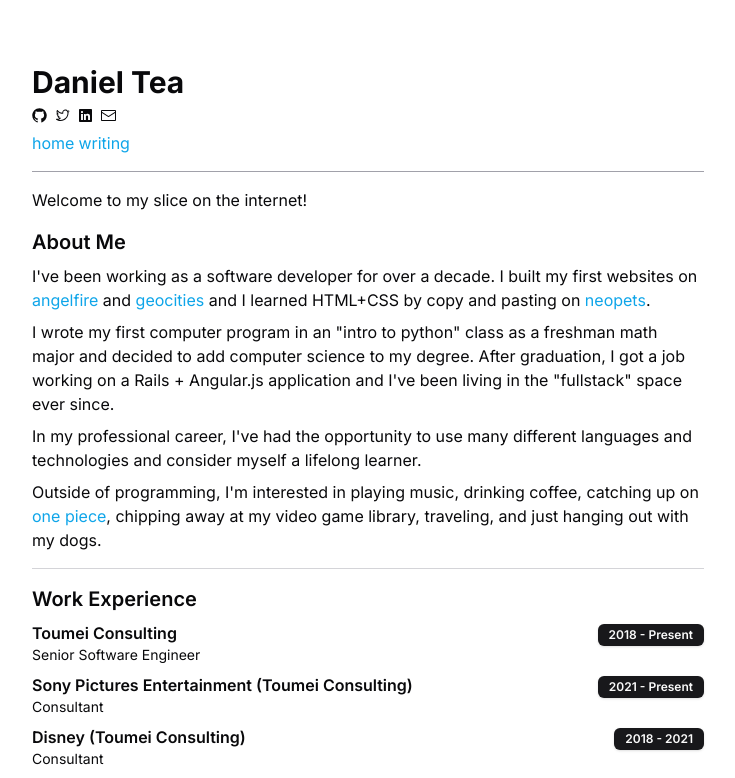
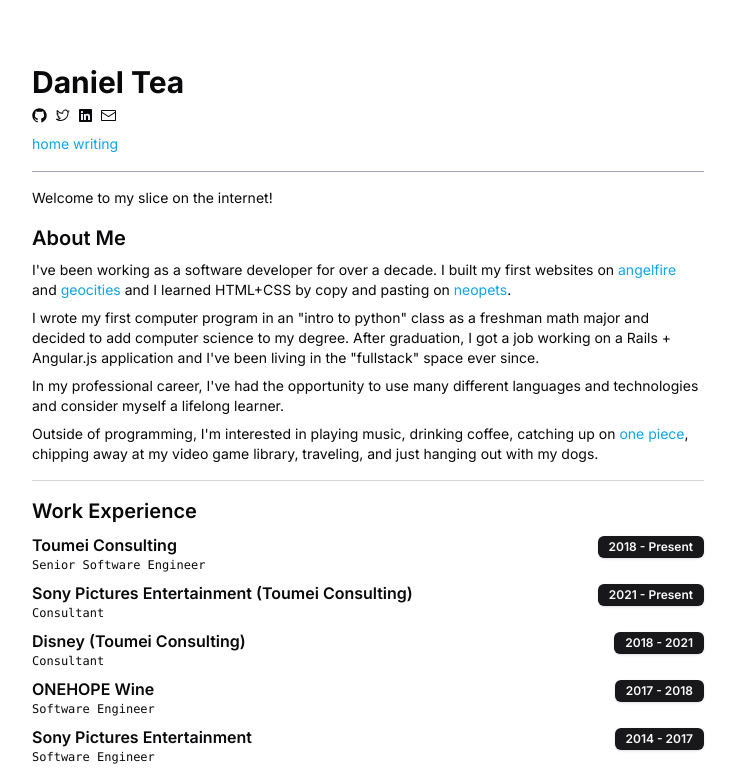
Before and after one commit to dlcoffee/website, a Next.js app: page / in a window 1280 px wide. Shown: the top 778 px of the page, without its empty margins (272-1007 px from the left). Built offline with nearby package versions, Linux system fonts and the light colour scheme.

Commit message:
smaller text

```diff
--- a/content/canvas-mouse-trail.mdx
+++ b/content/canvas-mouse-trail.mdx
@@ -90,4 +90,4 @@
 
 <CodePen codePenId="MWpOYdO" />
 
-[synchronized-ds]: https://developer.mozilla.org/en-US/docs/Web/API/window/requestAnimationFrame
+[synchronized-ds]: https://synchronized.studio/
--- a/package.json
+++ b/package.json
@@ -36,6 +36,8 @@
     "eslint": "^8",
     "eslint-config-next": "14.1.4",
     "postcss": "^8",
+    "prettier": "^3.2.5",
+    "prettier-plugin-tailwindcss": "^0.5.13",
     "tailwindcss": "^3.3.0",
     "typescript": "^5"
   }
--- a/src/app/layout.tsx
+++ b/src/app/layout.tsx
@@ -19,9 +19,9 @@
   return (
     <html lang="en">
       <body className={inter.className}>
-        <main className="container p-4 print:p-12 md:p-16">
+        <main className="container p-4 md:p-16 print:p-12">
           <Header></Header>
-          <hr className="border-zinc-400 my-4 mx-auto w-full max-w-2xl"></hr>
+          <hr className="mx-auto my-4 w-full max-w-2xl border-zinc-400"></hr>
           {children}
         </main>
       </body>
--- a/src/app/page.tsx
+++ b/src/app/page.tsx
@@ -14,7 +14,7 @@
     <div className="flex justify-between">
       <div>
         <h4 className="text font-semibold">{company}</h4>
-        <p className="text-sm">{title}</p>
+        <p className="font-mono text-xs">{title}</p>
       </div>
       <div>
         <Badge>{dates}</Badge>
@@ -27,12 +27,12 @@
   return (
     <section className="mx-auto w-full max-w-2xl space-y-4">
       <div className="space-y-2">
-        <p>Welcome to my slice on the internet!</p>
+        <p className="text-sm">Welcome to my slice on the internet!</p>
       </div>
 
       <div className="space-y-2">
         <h3 className="text-xl font-semibold">About Me</h3>
-        <p>
+        <p className="text-sm">
           I&apos;ve been working as a software developer for over a decade. I
           built my first websites on{' '}
           <UnderlinedLink
@@ -55,7 +55,7 @@
           .
         </p>
 
-        <p>
+        <p className="text-sm">
           I wrote my first computer program in an &quot;intro to python&quot;
           class as a freshman math major and decided to add computer science to
           my degree. After graduation, I got a job working on a Rails +
@@ -63,13 +63,13 @@
           &quot;fullstack&quot; space ever since.
         </p>
 
-        <p>
+        <p className="text-sm">
           In my professional career, I&apos;ve had the opportunity to use many
           different languages and technologies and consider myself a lifelong
           learner.
         </p>
 
-        <p>
+        <p className="text-sm">
           Outside of programming, I&apos;m interested in playing music, drinking
           coffee, catching up on{' '}
           <UnderlinedLink
@@ -83,7 +83,7 @@
         </p>
       </div>
 
-      <hr className="border-zinc-300 my-4 mx-auto w-full"></hr>
+      <hr className="mx-auto my-4 w-full border-zinc-300"></hr>
 
       <div className="space-y-2">
         <h3 className="text-xl font-semibold">Work Experience</h3>
@@ -119,7 +119,7 @@
         />
       </div>
 
-      <hr className="border-zinc-300 my-4 mx-auto w-full"></hr>
+      <hr className="mx-auto my-4 w-full border-zinc-300"></hr>
 
       <div className="space-y-2">
         <h3 className="text-xl font-semibold">Education</h3>
--- a/src/app/writing/[slug]/page.tsx
+++ b/src/app/writing/[slug]/page.tsx
@@ -14,11 +14,11 @@
 
 export default async function Page({ params }: { params: { slug: string } }) {
   const { mdxSource, frontMatter } = await getFileBySlug(
-    decodeURIComponent(params.slug)
+    decodeURIComponent(params.slug),
   )
   return (
     <section className="mx-auto w-full max-w-2xl space-y-4">
-      <article className="prose prose-zinc">
+      <article className="prose prose-sm prose-zinc w-full max-w-none">
         <CustomMDX source={mdxSource} />
       </article>
     </section>
--- a/src/app/writing/page.tsx
+++ b/src/app/writing/page.tsx
@@ -9,7 +9,7 @@
   return (
     <section className="mx-auto w-full max-w-2xl space-y-4">
       <div className="space-y-2">
-        <p>Here are all the posts I&apos;ve written.</p>
+        <p className="text-sm">Here are all the posts I&apos;ve written.</p>
       </div>
 
       <div className="space-y-4">
--- a/src/components/UnderlinedLink.tsx
+++ b/src/components/UnderlinedLink.tsx
@@ -5,9 +5,9 @@
   return (
     <a
       {...props}
-      className="group text-sky-500 transition-all duration-300 ease-in-out"
+      className="group text-sm text-sky-500 no-underline transition-all duration-300 ease-in-out"
     >
-      <span className="bg-left-bottom bg-gradient-to-r from-sky-500 to-sky-500 bg-[length:0%_1px] bg-no-repeat group-hover:bg-[length:100%_1px] transition-all duration-300 ease-out">
+      <span className="bg-gradient-to-r from-sky-500 to-sky-500 bg-[length:0%_1px] bg-left-bottom bg-no-repeat transition-all duration-300 ease-out group-hover:bg-[length:100%_1px]">
         {children}
       </span>
     </a>
--- a/src/components/UnderlinedNextLink.tsx
+++ b/src/components/UnderlinedNextLink.tsx
@@ -8,9 +8,9 @@
   return (
     <Link
       {...props}
-      className="group text-sky-500 transition-all duration-300 ease-in-out"
+      className="group text-sm text-sky-500 transition-all duration-300 ease-in-out"
     >
-      <span className="bg-left-bottom bg-gradient-to-r from-sky-500 to-sky-500 bg-[length:0%_1px] bg-no-repeat group-hover:bg-[length:100%_1px] transition-all duration-300 ease-out">
+      <span className="bg-gradient-to-r from-sky-500 to-sky-500 bg-[length:0%_1px] bg-left-bottom bg-no-repeat transition-all duration-300 ease-out group-hover:bg-[length:100%_1px]">
         {children}
       </span>
     </Link>
```
Also changed, not shown: 2 other files (tests, documents, lock files or other folders).
